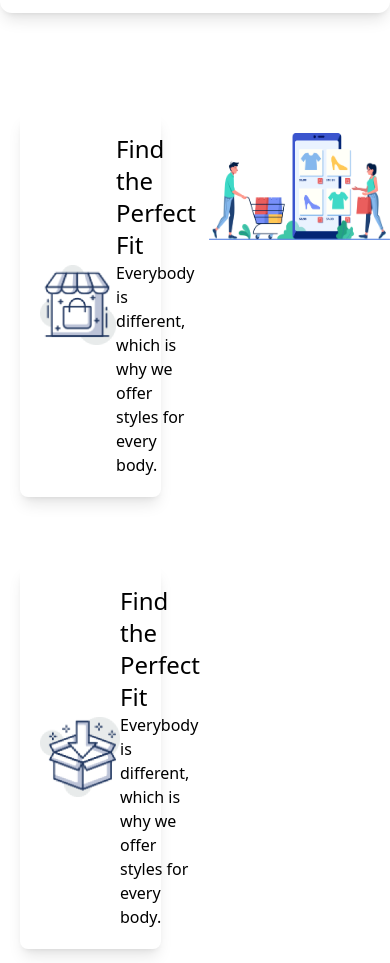
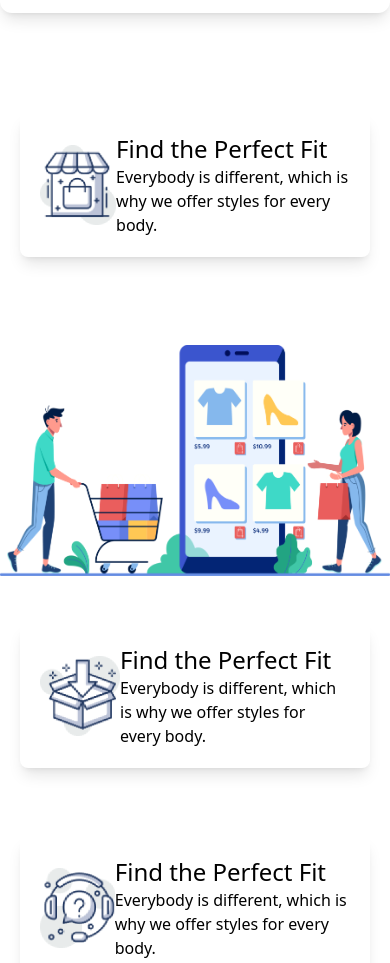
Before and after one commit to sumaya-kabir/penguin-fashion-tailwind, a plain HTML site: page index.html in a window 390 px wide. Shown: the part 5014-5977 px from the top of the page. Drawn offline with nearby package versions, Linux system fonts and the light colour scheme.

Commit message:
responsive done

```diff
--- a/index.html
+++ b/index.html
@@ -139,7 +139,7 @@
       </section>
       <!-- Why buy from us -->
       <section class="my-20">
-        <div class="grid grid-cols-2 gap-7">
+        <div class="grid grid-cols-1 lg:grid-cols-2 gap-7">
           <div class="rounded-lg flex items-center shadow-lg p-5 m-5">
             <img class="w-20 h-20" src="images/house.png" alt="">
             <div>
```
